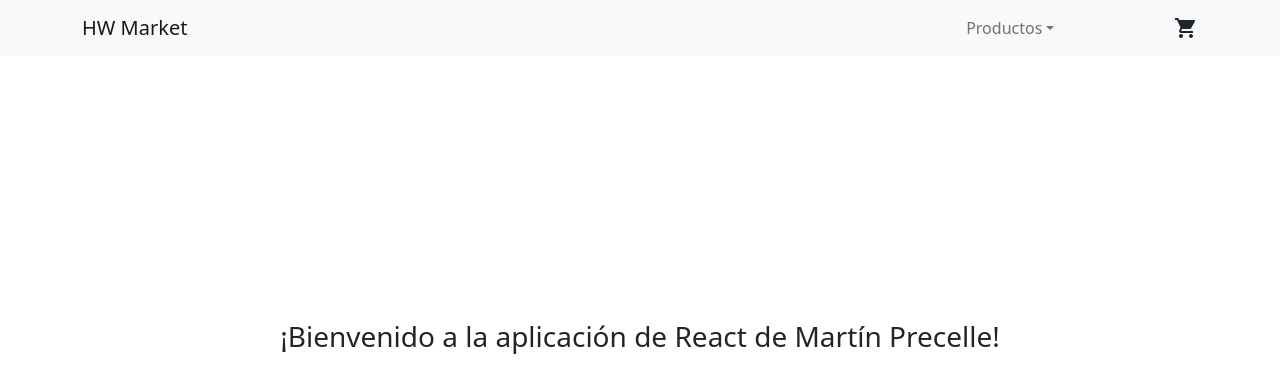
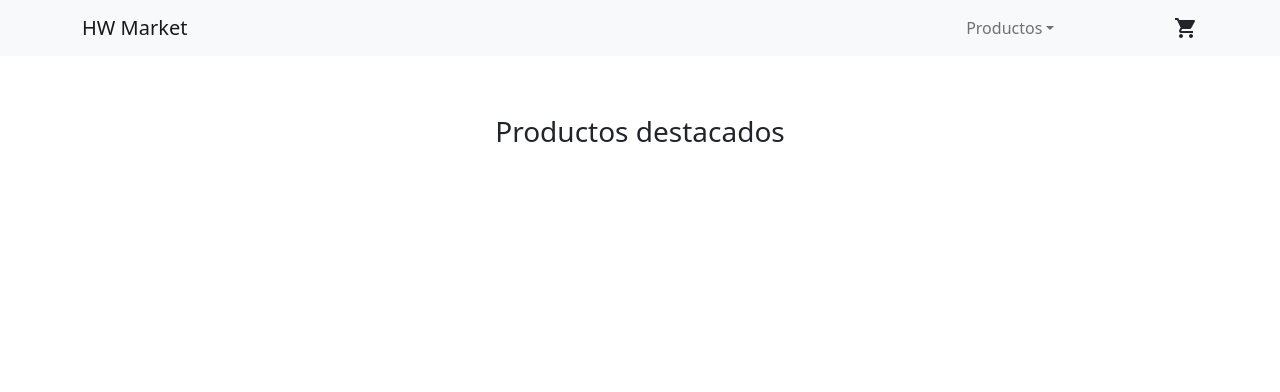
Before and after one commit to HX-MPrecelle/proyectRJS, a React (Create React App) app: page / in a window 1280 px wide. Shown: the top 392 px of the page. Built offline with nearby package versions, Linux system fonts and the light colour scheme.

Commit message:
Desafio clase 04 - Componentes 1.2

```diff
--- a/src/App.js
+++ b/src/App.js
@@ -4,10 +4,11 @@ import ItemListContainer from './components/ItemListContainer';
 
 
 const App = () => {
+
     return (
         <>
             <NavBar brandName="HW Market"/>
-            <ItemListContainer text='¡Bienvenido a la aplicación de React de Martín Precelle!' />
+            <ItemListContainer text='Productos destacados' />
         </>
     )
 }
--- a/src/components/ItemListContainer.css
+++ b/src/components/ItemListContainer.css
@@ -2,5 +2,5 @@
     display: flex;
     align-items: center;
     justify-content: center;
-    padding-top: 10%;
+    padding-top: 2%;
   }
```
